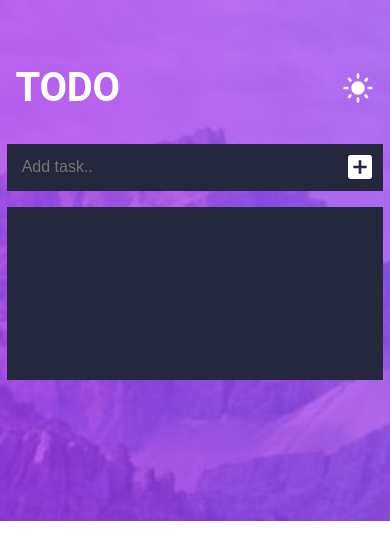
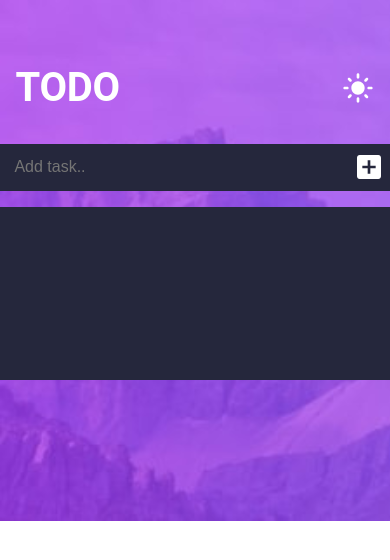
Before and after one commit to JAbsolu/Todo-app, a React (Create React App) app: page / in a window 390 px wide. Shown: the top 560 px of the page. Built offline with nearby package versions, Linux system fonts and the light colour scheme.

Commit message:
Made design responsive for Mobile devices

```diff
--- a/src/components/body/index.jsx
+++ b/src/components/body/index.jsx
@@ -150,7 +150,7 @@ const Body = () => {
                     display: 'flex',
                     justifyContent: 'space-between',
                     alignItems: 'center',
-                    width: !isMobileScreen ? '28rem': '93%',
+                    width: !isMobileScreen ? '28rem': '97%',
                     margin: '2rem auto 1rem',
                     padding: '0.4rem ',
                     background: themes.dark,
@@ -188,7 +188,7 @@ const Body = () => {
 
                 {/* THIS SECTION CONTAINS TASKS INPUT AND TASKS */}
                 <Box sx={{
-                    width: !isMobileScreen ? '28rem' : '93%',
+                    width: !isMobileScreen ? '28rem' : '97%',
                     background: colordark,
                     minHeight: '10rem',
                     padding: '0.4rem',
```
